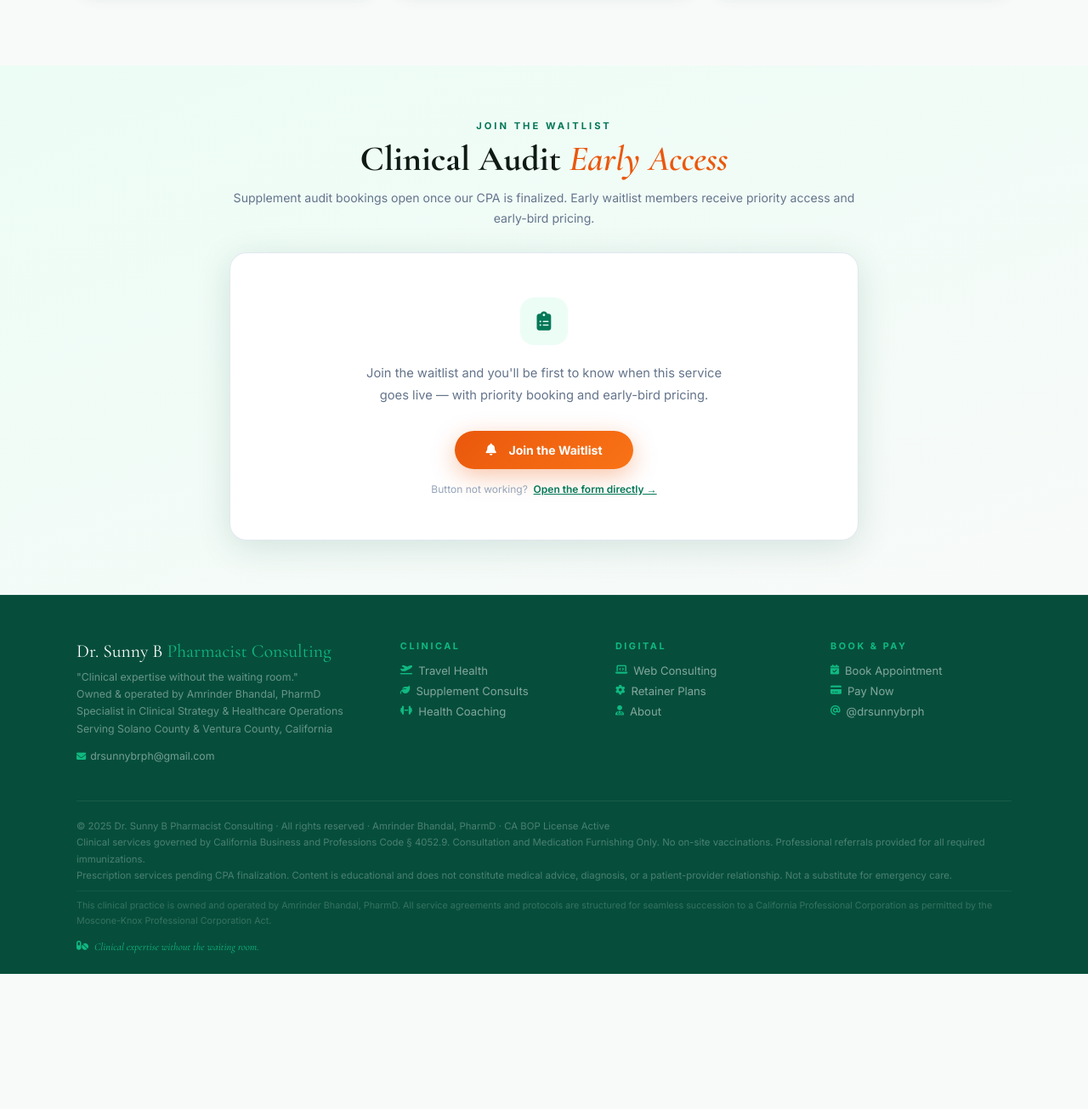
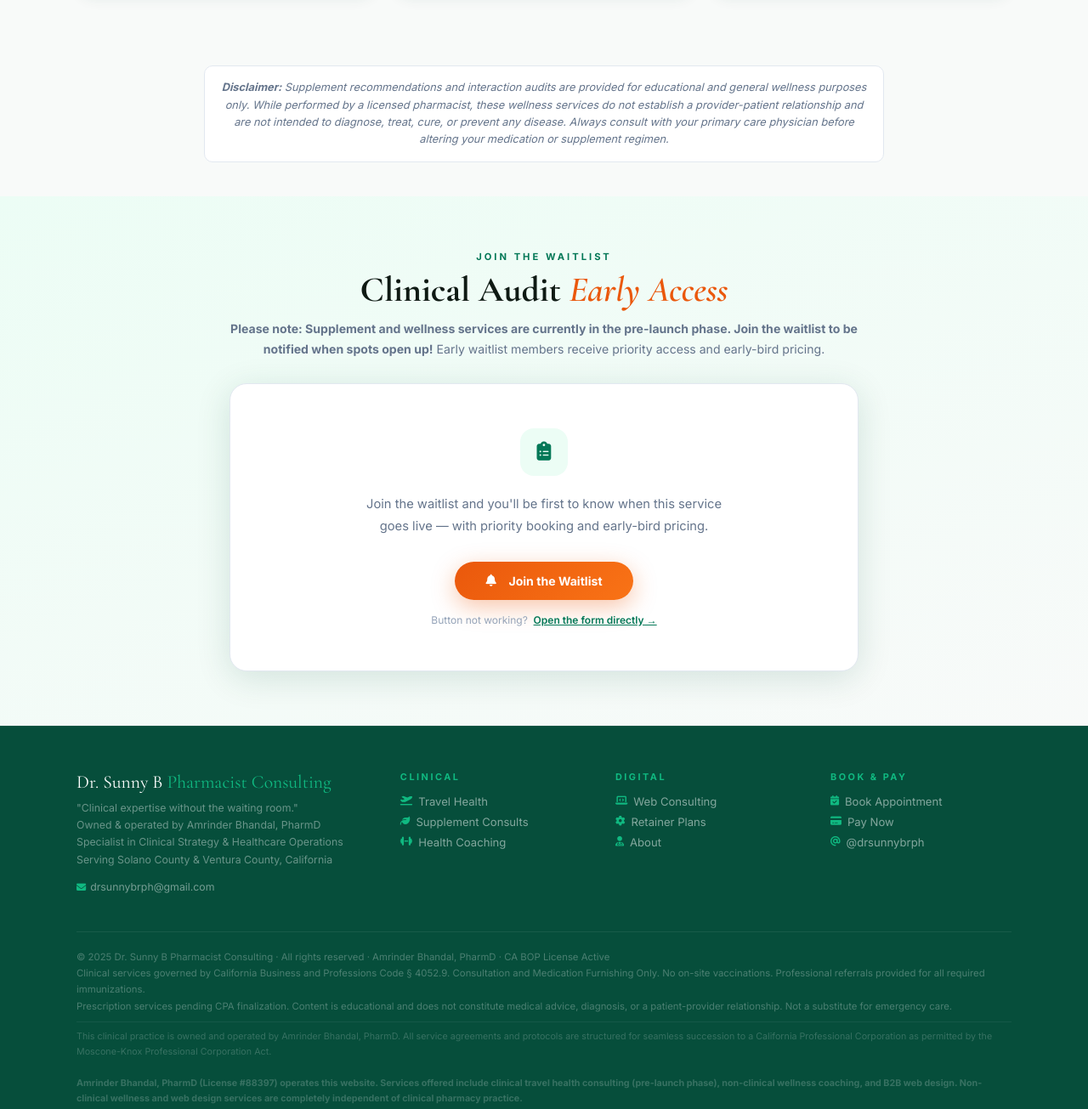
Before and after one commit to drsunnybrph/DrSunnyB, a plain HTML site: page supplements.html in a window 1280 px wide. Shown: the part 1407-2712 px from the top of the page at 85% size. Before the commit the page ends 2553 px from the top, so only its background shows below. Drawn offline with nearby package versions, Linux system fonts and the light colour scheme.

Commit message:
Add files via upload

```diff
--- a/supplements.html
+++ b/supplements.html
@@ -102,13 +102,18 @@
     </div>
   </section>
 
+  <div class="container" style="margin-bottom: 40px; text-align: center;">
+    <p style="font-size:.8rem; color:var(--gray); line-height:1.6; max-width:800px; margin: 0 auto; padding: 15px; border: 1px solid var(--gray4); border-radius: 10px; background: white;">
+      <em><strong>Disclaimer:</strong> Supplement recommendations and interaction audits are provided for educational and general wellness purposes only. While performed by a licensed pharmacist, these wellness services do not establish a provider-patient relationship and are not intended to diagnose, treat, cure, or prevent any disease. Always consult with your primary care physician before altering your medication or supplement regimen.</em>
+    </p>
+  </div>
 
   <div class="form-section">
     <div class="container-sm">
       <div style="text-align:center;margin-bottom:28px;">
         <span class="eyebrow">Join the Waitlist</span>
         <h2 class="section-title" style="margin-bottom:8px;">Clinical Audit <em>Early Access</em></h2>
-        <p style="font-size:.88rem;color:var(--gray);line-height:1.7;">Supplement audit bookings open once our CPA is finalized. Early waitlist members receive priority access and early-bird pricing.</p>
+        <p style="font-size:.88rem;color:var(--gray);line-height:1.7;"><strong>Please note: Supplement and wellness services are currently in the pre-launch phase. Join the waitlist to be notified when spots open up!</strong> Early waitlist members receive priority access and early-bird pricing.</p>
       </div>
       <div style="background:white;border-radius:20px;box-shadow:var(--shadow2);border:1.5px solid var(--gray4);padding:52px 32px;text-align:center;">
         <div style="width:56px;height:56px;background:var(--mint);border-radius:16px;display:flex;align-items:center;justify-content:center;margin:0 auto 20px;">
@@ -157,7 +162,7 @@
     <div class="footer-bottom">
       <div>
         <div class="footer-legal">© 2025 Dr. Sunny B Pharmacist Consulting · All rights reserved · Amrinder Bhandal, PharmD · CA BOP License Active<br/>Clinical services governed by California Business and Professions Code § 4052.9. Consultation and Medication Furnishing Only. No on-site vaccinations. Professional referrals provided for all required immunizations.<br/>Prescription services pending CPA finalization. Content is educational and does not constitute medical advice, diagnosis, or a patient-provider relationship. Not a substitute for emergency care.</div>
-        <div class="footer-legal-extended">This clinical practice is owned and operated by Amrinder Bhandal, PharmD. All service agreements and protocols are structured for seamless succession to a California Professional Corporation as permitted by the Moscone-Knox Professional Corporation Act.</div>
+        <div class="footer-legal-extended">This clinical practice is owned and operated by Amrinder Bhandal, PharmD. All service agreements and protocols are structured for seamless succession to a California Professional Corporation as permitted by the Moscone-Knox Professional Corporation Act.<br><br><strong>Amrinder Bhandal, PharmD (License #88397) operates this website. Services offered include clinical travel health consulting (pre-launch phase), non-clinical wellness coaching, and B2B web design. Non-clinical wellness and web design services are completely independent of clinical pharmacy practice.</strong></div>
       </div>
       <div class="footer-love"><i class="fa-solid fa-pills"></i> Clinical expertise without the waiting room.</div>
     </div>
```
Also changed, not shown: health-coaching.html (+7 -2 lines), travel-health.html (+2 -3 lines).
